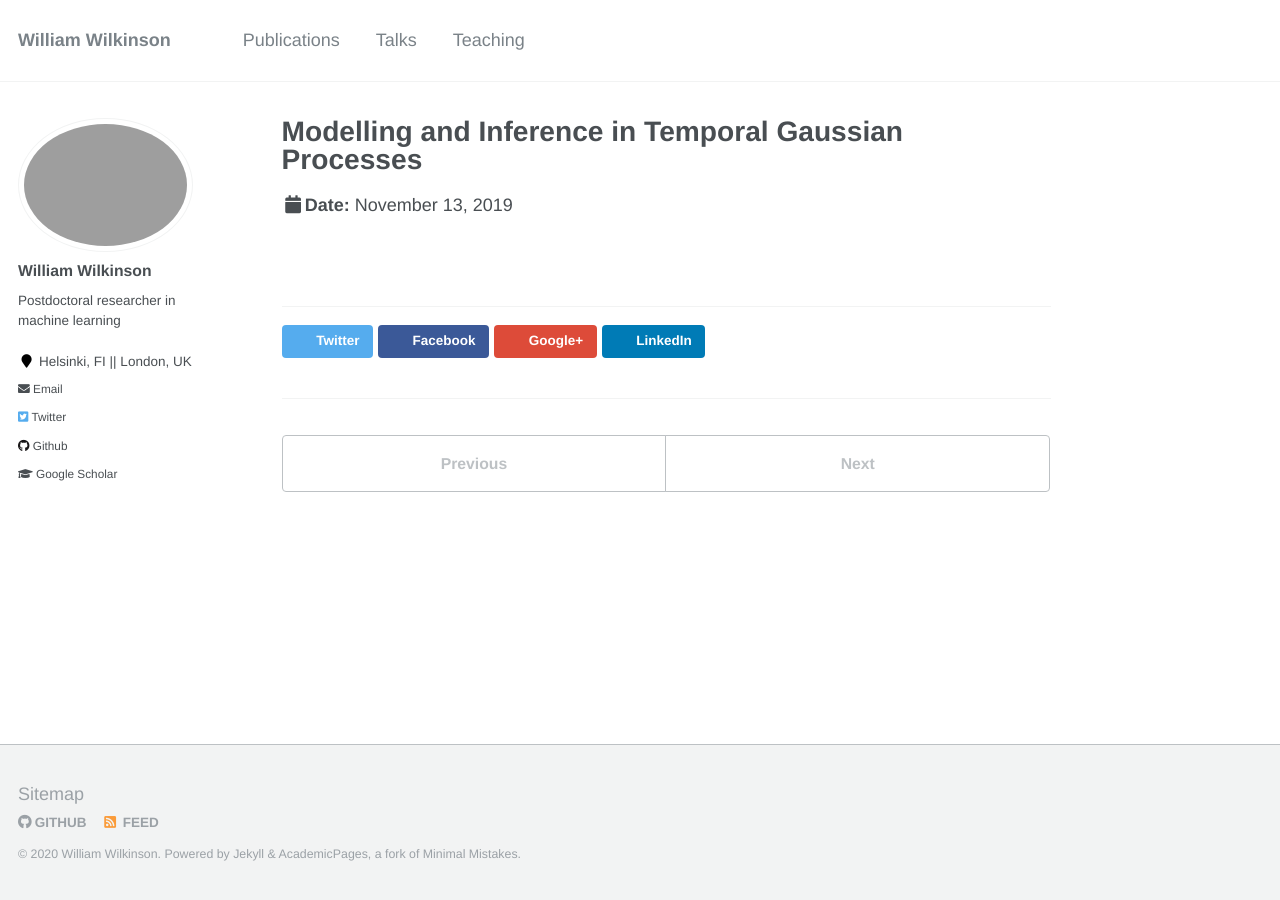
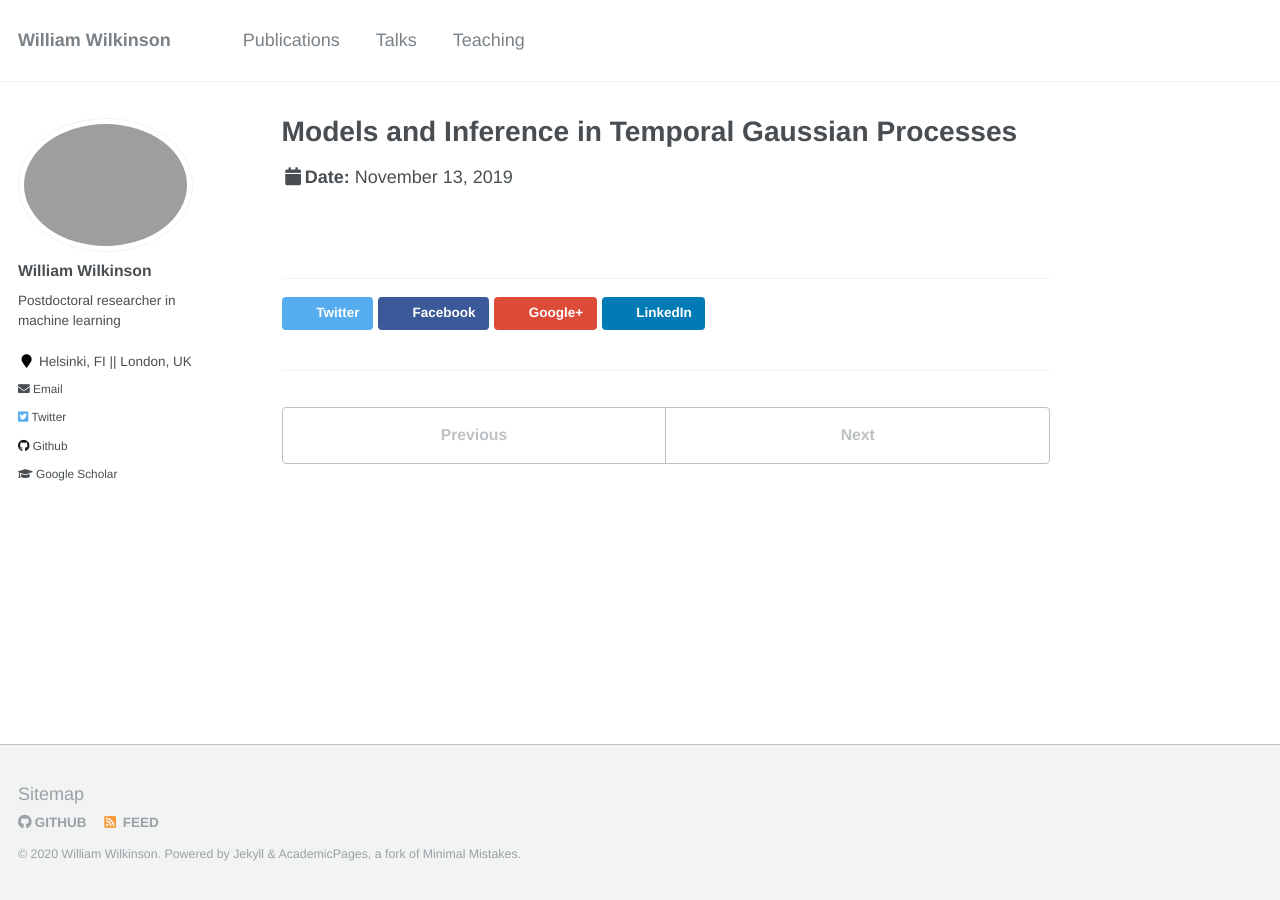
Before and after one commit to wil-j-wil/wil-j-wil2.github.io, a Jekyll site: the page built from _talks/2019-prowler.md, in a window 1280 px wide. Built offline with Jekyll 4.4.1, drawn with Linux system fonts in a browser that asks for light colours.

Commit message:
Update 2019-prowler.md

```diff
--- a/_talks/2019-prowler.md
+++ b/_talks/2019-prowler.md
@@ -1,5 +1,5 @@
 ---
-title: "Modelling and Inference in Temporal Gaussian Processes"
+title: "Models and Inference in Temporal Gaussian Processes"
 collection: talks
 type: "Seminar"
 permalink: /talks/2019-prowler
```
Also changed, not shown: other parts of _talks/2019-prowler.md (+1 -0 lines).
